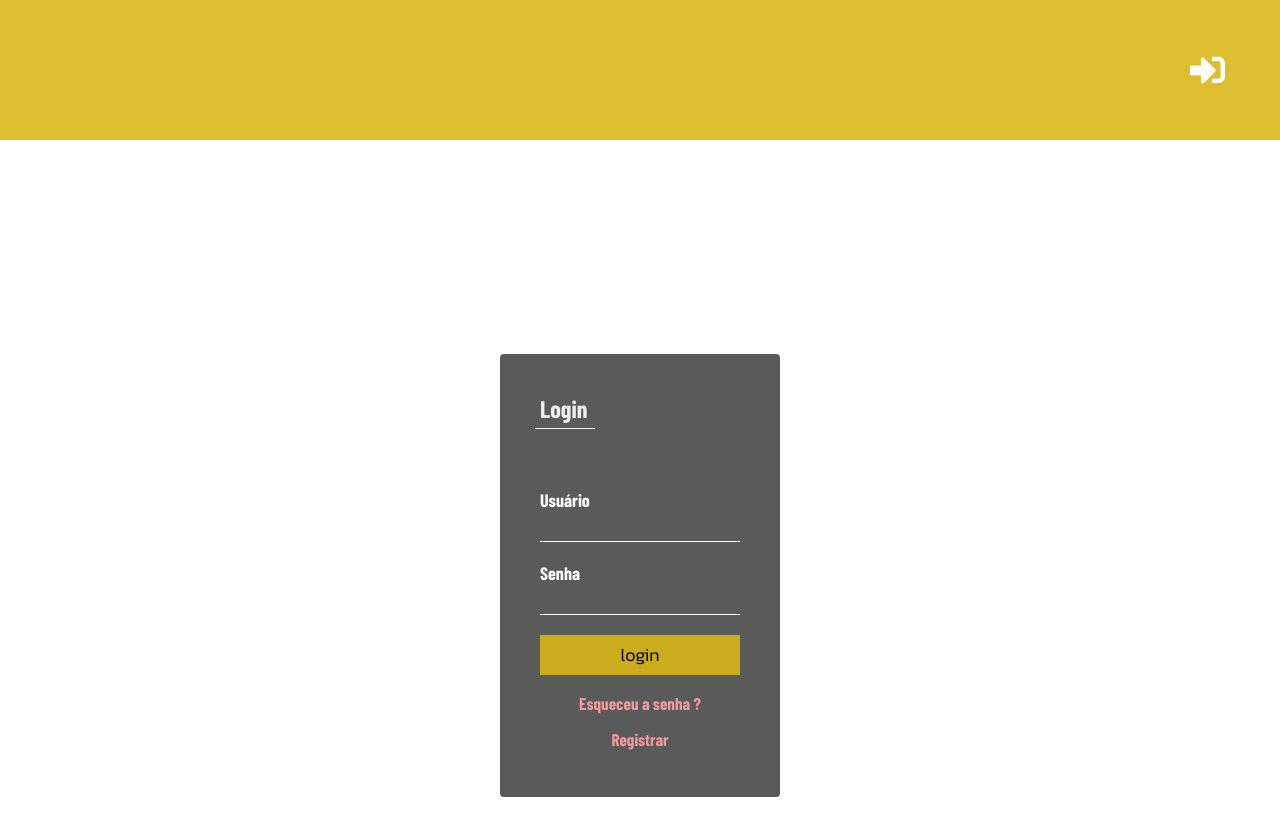
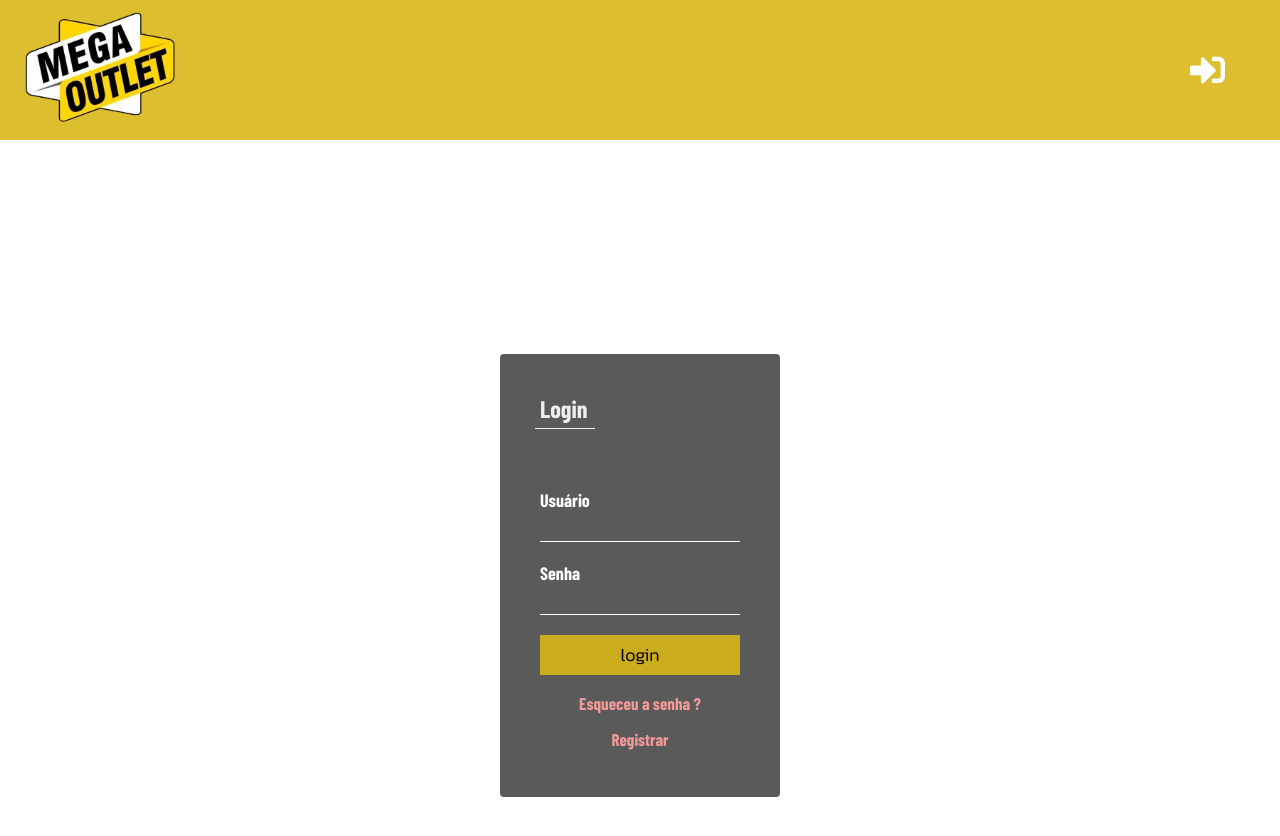
Before and after one commit to duccatti/mega-outlet, a plain HTML site: page login.html in a window 1280 px wide. Drawn offline with nearby package versions, Linux system fonts and the light colour scheme; a web font is replaced by a local one.

Commit message:
Update login.html

```diff
--- a/login.html
+++ b/login.html
@@ -12,7 +12,7 @@
 <body>
     <header class="cabecalho">
         <a href="index.html" class="logo">
-            <img class="logo-imagem" src="./src/images/" alt="">
+            <img class="logo-imagem" src="./src/images/logo.png" alt="">
         </a>
         <nav class="navegacao">
             <ul class="menu-um">
```
